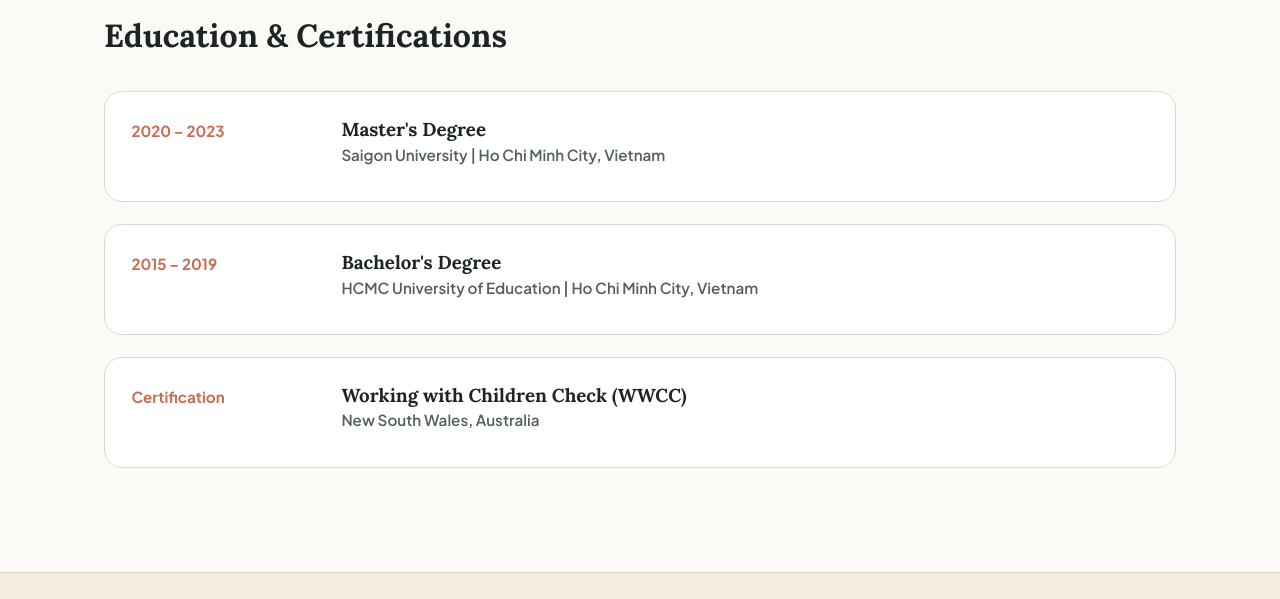
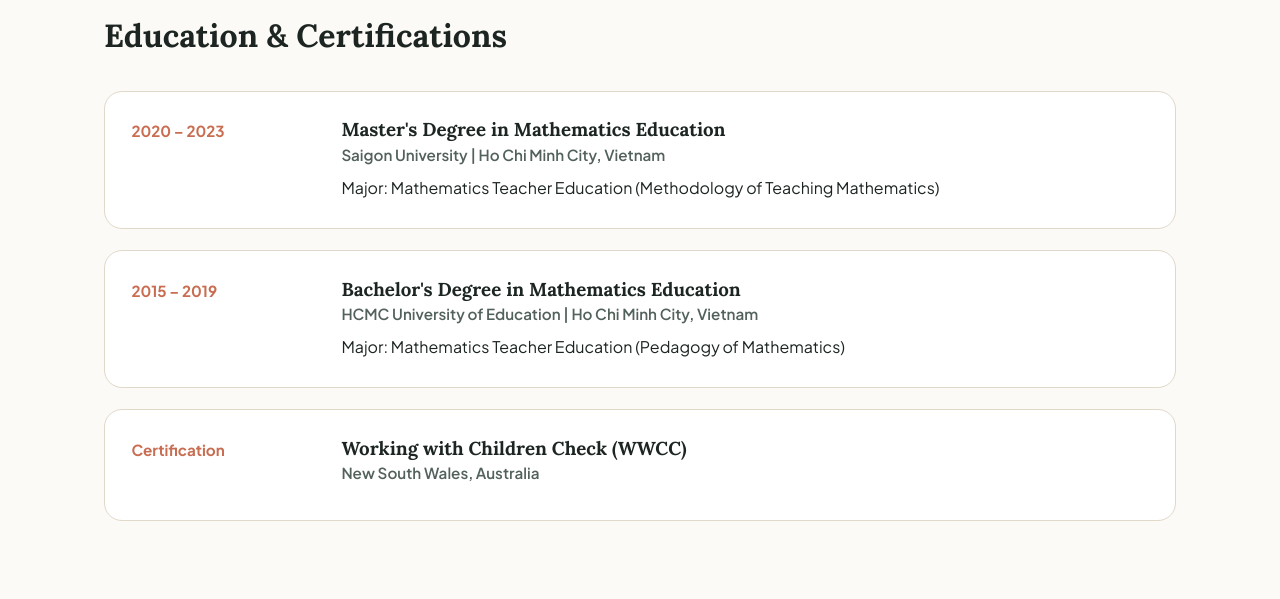
Before and after one commit to hananguyen1197/hananguyen1197.github.io, a plain HTML site: page index.html in a window 1280 px wide. Shown: the part 3351-3950 px from the top of the page. Drawn offline with Linux system fonts and the light colour scheme.

Commit message:
Update index.html

```diff
--- a/index.html
+++ b/index.html
@@ -221,6 +221,7 @@
     </section>
 
     <!-- Education & Certifications -->
+ <!-- Education & Certifications -->
     <section class="section" id="education">
       <div class="container">
         <div class="section-header">
@@ -231,16 +232,18 @@
           <div class="timeline-item">
             <div class="timeline-period">2020 – 2023</div>
             <div>
-              <h3>Master's Degree</h3>
+              <h3>Master's Degree in Mathematics Education</h3>
               <div class="timeline-org">Saigon University | Ho Chi Minh City, Vietnam</div>
+              <p>Major: Mathematics Teacher Education (Methodology of Teaching Mathematics)</p>
             </div>
           </div>
 
           <div class="timeline-item">
             <div class="timeline-period">2015 – 2019</div>
             <div>
-              <h3>Bachelor's Degree</h3>
+              <h3>Bachelor's Degree in Mathematics Education</h3>
               <div class="timeline-org">HCMC University of Education | Ho Chi Minh City, Vietnam</div>
+              <p>Major: Mathematics Teacher Education (Pedagogy of Mathematics)</p>
             </div>
           </div>
 
```
